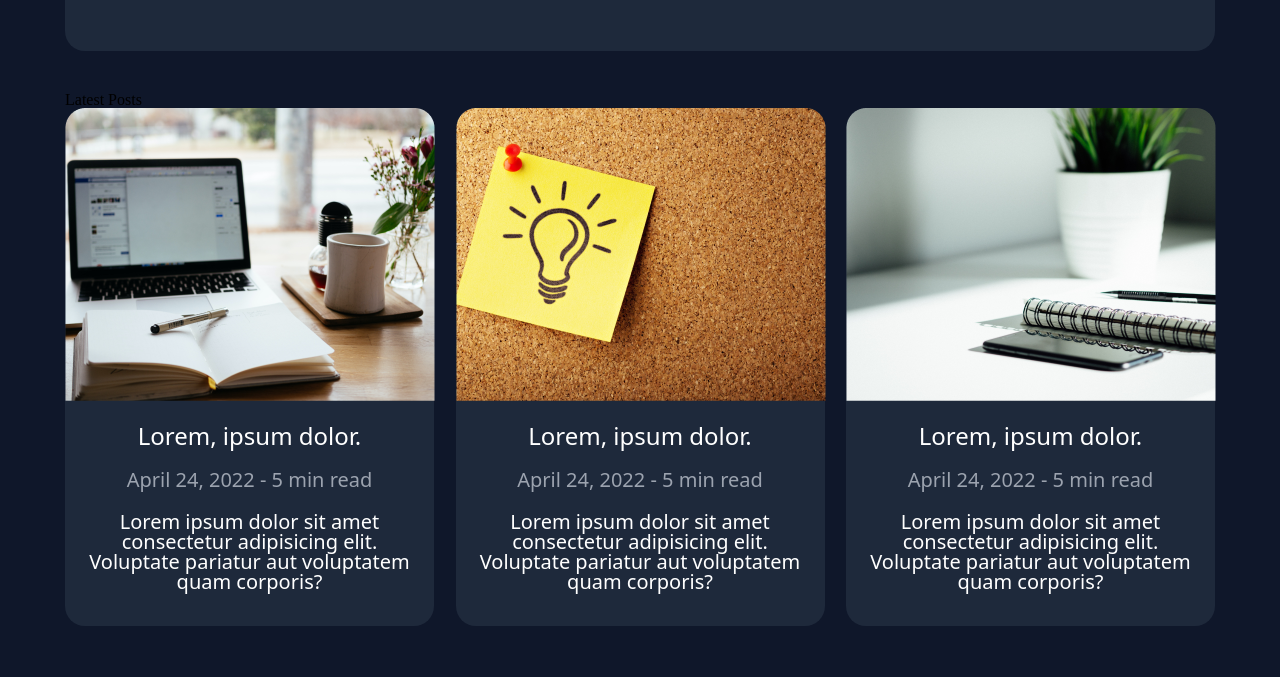
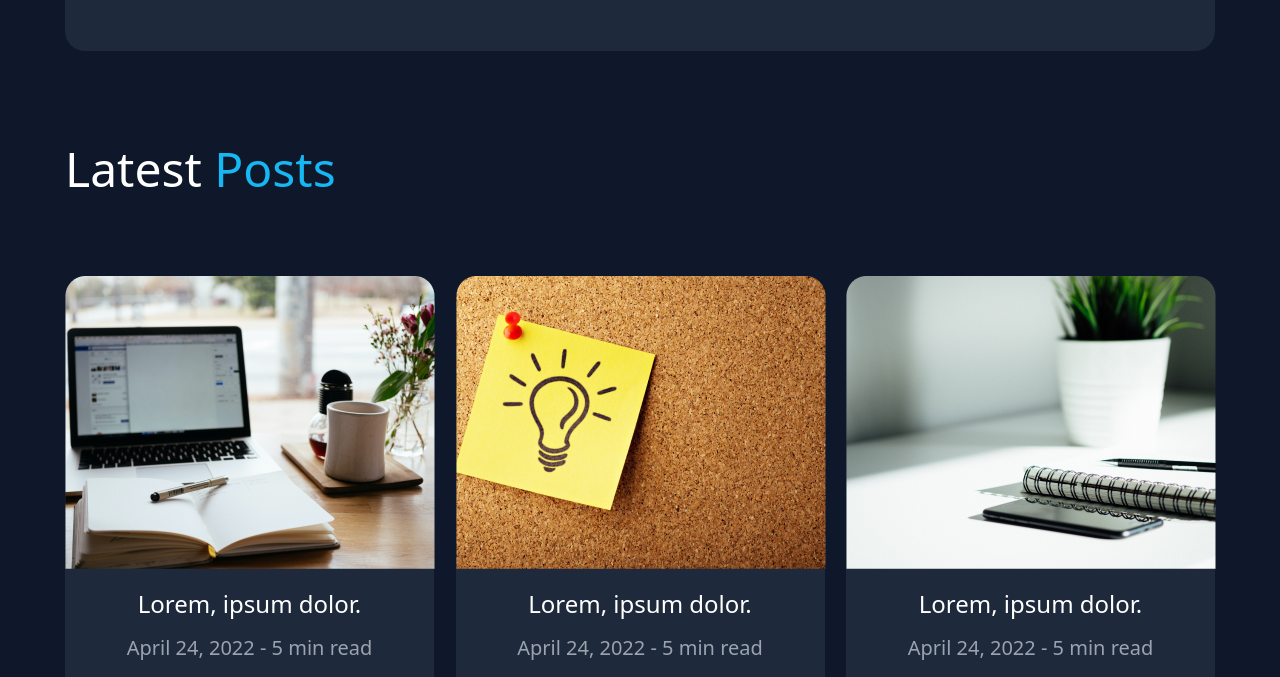
Before and after one commit to Kateone26/skillwillHomework21, a plain HTML site: page index.html in a window 1280 px wide. Shown: the part 1268-1945 px from the top of the page. Drawn offline with Linux system fonts and the light colour scheme.

Commit message:
add h2 style

```diff
--- a/index.html
+++ b/index.html
@@ -57,7 +57,7 @@
 
     <!-- latest posts -->
     <section>
-        <h2>Latest <span>Posts</span></h2>
+        <h2 class="h2">Latest <span>Posts</span></h2>
         <div class="postsCont">
             <div class="posts">
                 <img class="postsImg" src="images/post1.png" alt="">
--- a/style.css
+++ b/style.css
@@ -155,3 +155,14 @@ footer p{
 .icon3{
     height: 44px;
 }
+
+.h2{
+    font-size: 48px;
+    font-family: system-ui, -apple-system, BlinkMacSystemFont, 'Segoe UI', Roboto, Oxygen, Ubuntu, Cantarell, 'Open Sans', 'Helvetica Neue', sans-serif;
+    color: white;
+    margin-top: 94px;
+    margin-bottom: 83px;
+}
+.h2 span{
+    color: #16B8F3;
+}
```
